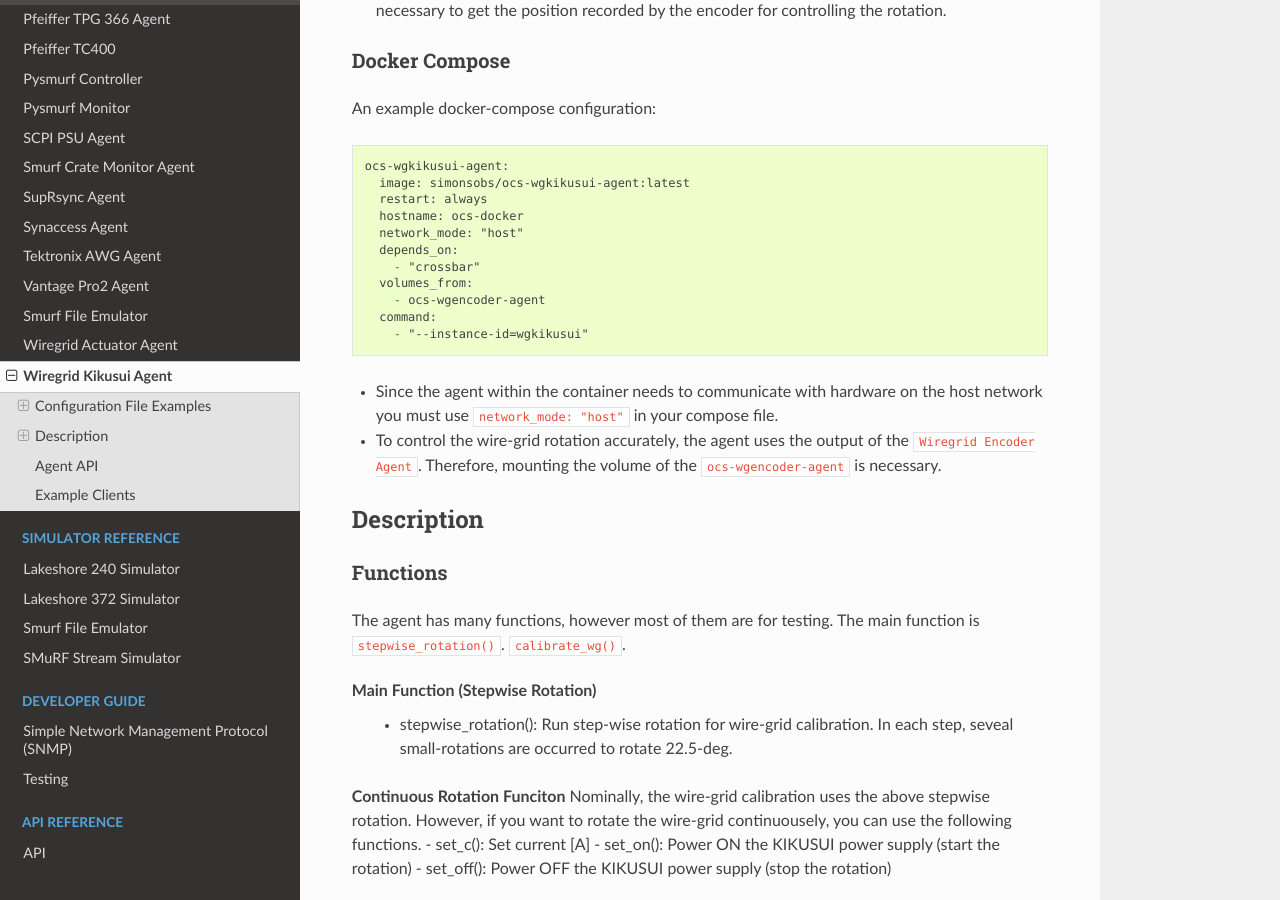
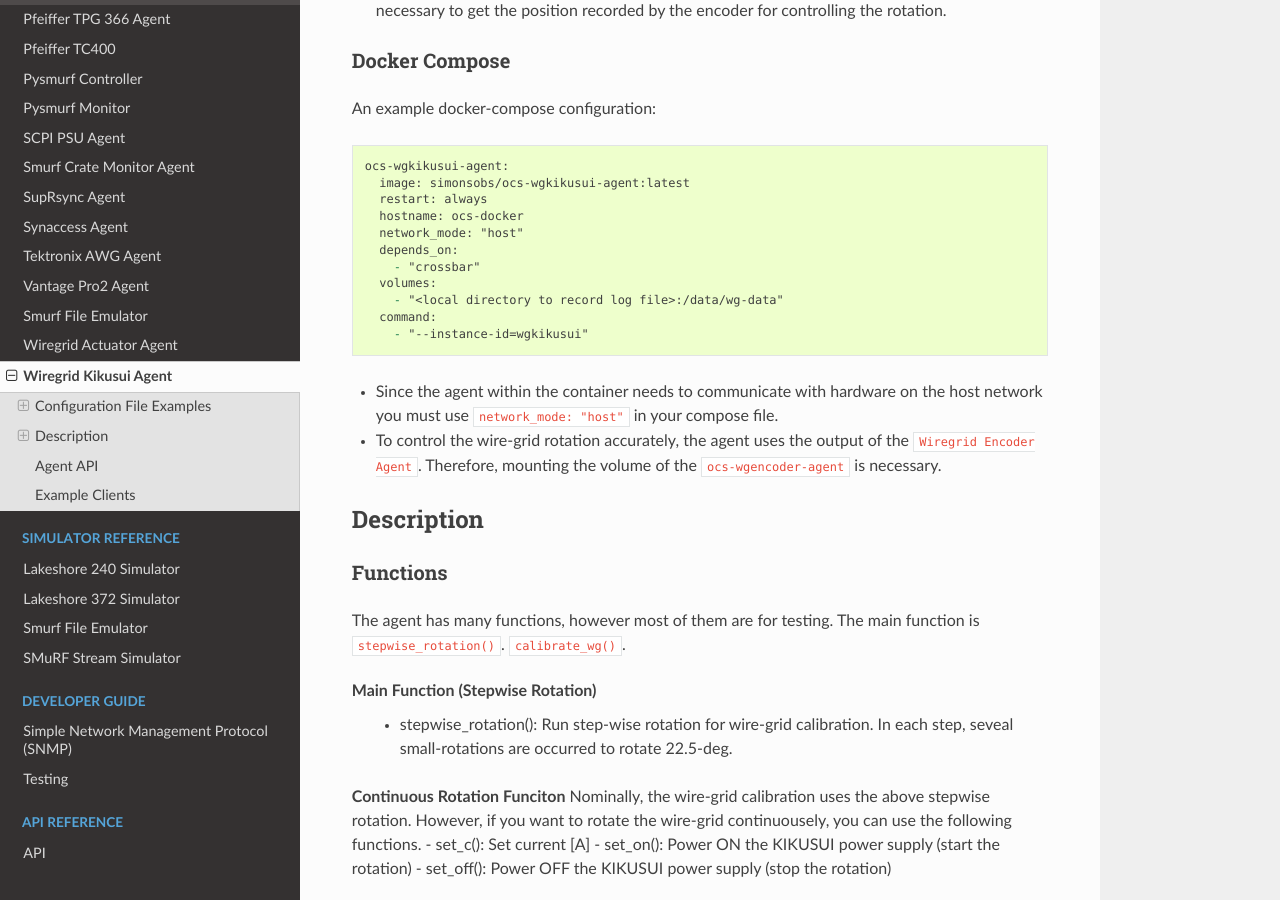
Before and after one commit to simonsobs/socs, a Sphinx documentation site: the page built from docs/agents/wiregrid_kikusui.rst, in a window 1280 px wide and 900 px high, scrolled down 861 px. Built offline with Sphinx 7.4.7 and the Read the Docs theme 2.0.0, drawn with Linux system fonts in a browser that asks for light colours.

Commit message:
update wiregrid_kikusuo.rst

```diff
--- a/docs/agents/wiregrid_kikusui.rst
+++ b/docs/agents/wiregrid_kikusui.rst
@@ -55,8 +55,8 @@
       network_mode: "host"
       depends_on:
         - "crossbar"
-      volumes_from:
-        - ocs-wgencoder-agent
+      volumes:
+        - "<local directory to record log file>:/data/wg-data"
       command:
         - "--instance-id=wgkikusui"
 
```
